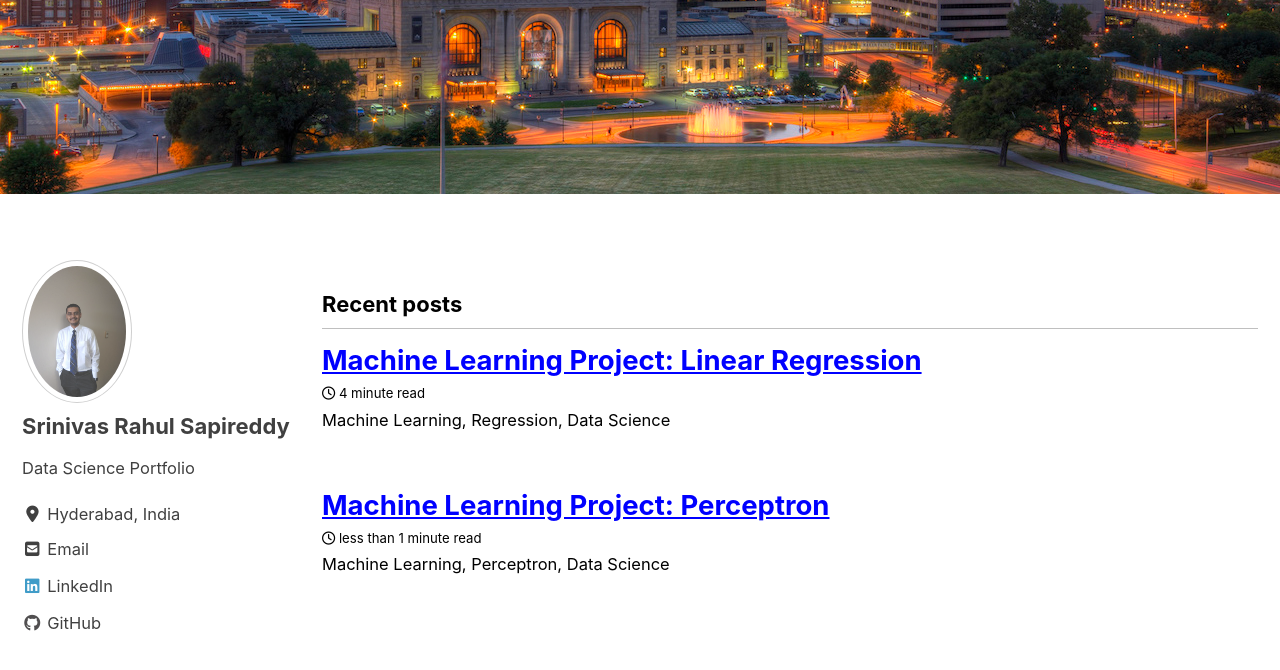
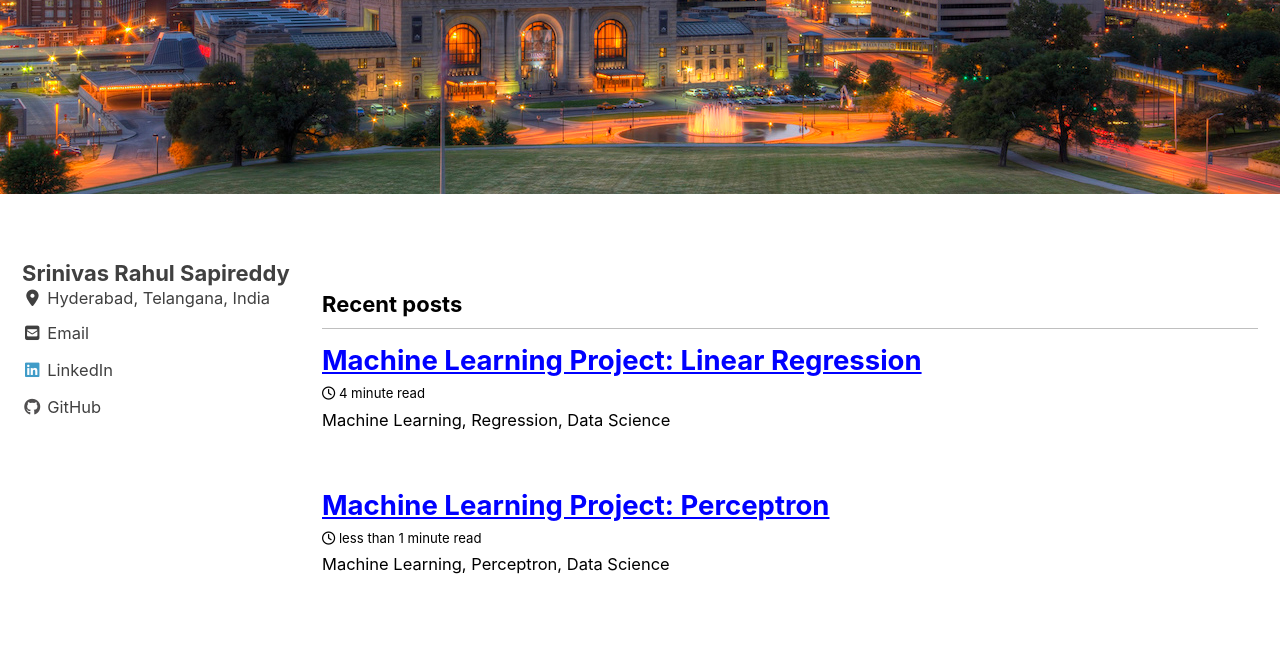
Before and after one commit to srsapireddy/srsapireddy.github.io, a Jekyll site: the page built from index.html, in a window 1280 px wide and 900 px high, scrolled down 535 px. Shown: the top 670 px of the window. Built offline with Jekyll 4.4.1, drawn with Linux system fonts in a browser that asks for light colours; cached includes are drawn as plain includes; nearby versions of some CDN libraries; the list of posts is cut into pages by our own code.

Commit message:
config changes

```diff
--- a/_config.yml
+++ b/_config.yml
@@ -108,12 +108,12 @@ analytics:
 # Site Author
 author:
   name             : "Srinivas Rahul Sapireddy"
-  avatar           : "/images/image.jpeg" # path of avatar image, e.g. "/assets/images/bio-photo.jpg"
-  bio              : "Data Science Portfolio"
-  location         : "Hyderabad, India"
+  avatar           : # "/images/image.jpeg" # path of avatar image, e.g. "/assets/images/bio-photo.jpg"
+  bio              : # "Data Science Portfolio"
+  location         : "Hyderabad, Telangana, India"
   email            :
   github           : "srsapireddy"
-  linkedin         : "srsapireddy"
+  linkedin         : "srsapireddy2020"
   links:
     - label: "Email"
       icon: "fas fa-fw fa-envelope-square"
```
Also changed, not shown: images/linear_regression/linear_regression.png (added), images/linear_regression/lr1.png (added), images/linear_regression/lr2.png (added), images/linear_regression/lr3.png (added), images/linear_regression/lr4.png (added).
